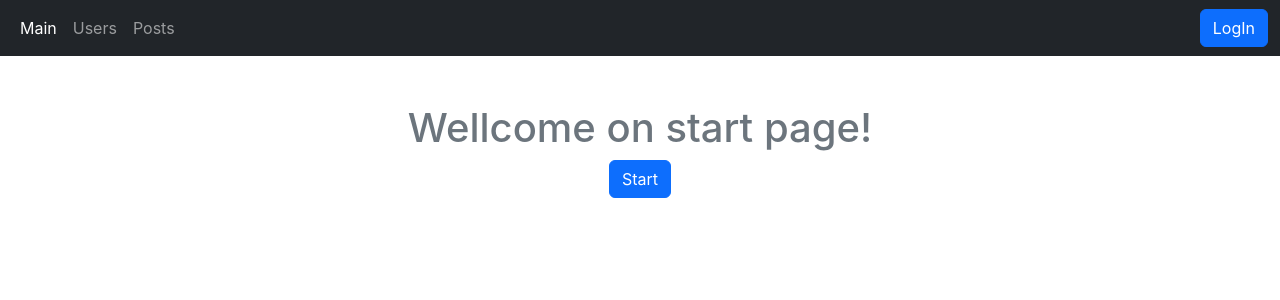
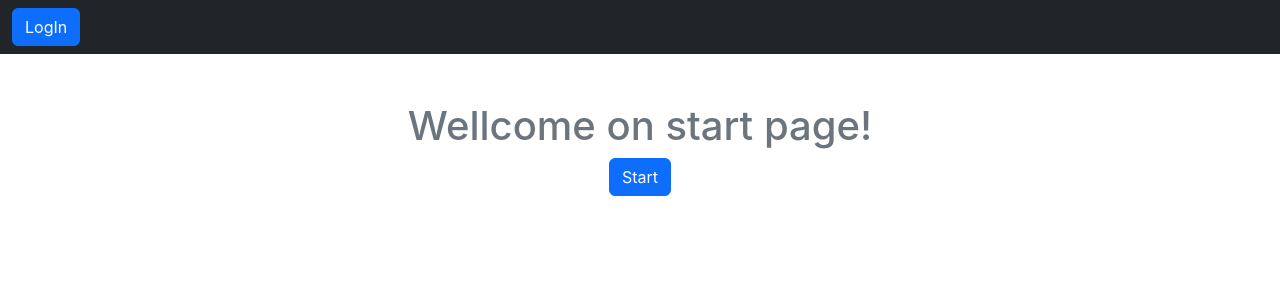
Before and after one commit to SashaPt/hw-task3, a React (Create React App) app: page / in a window 1280 px wide. Shown: the top 300 px of the page. Built offline with nearby package versions, Linux system fonts and the light colour scheme.

Commit message:
Fixed Login & ModalLogin componenets

```diff
--- a/src/components/App.tsx
+++ b/src/components/App.tsx
@@ -1,20 +1,27 @@
-import React, { useState } from 'react';
+import React, { useEffect, useState } from 'react';
 import './App.css';
 import NavBar from './NavBar/NavBar';
 import AppRoutes from './AppRoutes';
 import Context from '../context/context';
-import Modal from './Modal/Modal';
+import ModalLogin from './ModalLogin/ModalLogin';
 
 function App() {
   const [openModal, setOpenModal] = useState(false);
+  const [isLoginUser, setIsLoginUser] = useState(false);
+  useEffect(() => {
+    const token = localStorage.getItem('token');
+    if (token) {
+      setIsLoginUser(true);
+    }
+  }, []);
   return (
-    <Context.Provider value={{ openModal, setOpenModal }}>
+    <Context.Provider value={{ openModal, setOpenModal, isLoginUser, setIsLoginUser }}>
       <div className="App">
         <NavBar />
         <div className="container">
           <AppRoutes />
         </div>
-        <Modal />
+        <ModalLogin />
       </div>
     </Context.Provider>
   );
--- a/src/components/AppRoutes.tsx
+++ b/src/components/AppRoutes.tsx
@@ -1,16 +1,26 @@
-import React from 'react';
+import React, { useContext } from 'react';
 import { Route, Routes } from 'react-router-dom';
+import Context from '../context/context';
 import Main from '../pages/Main';
 import Posts from '../pages/Posts';
 import Users from '../pages/Users';
 
 const AppRoutes = () => {
+  const { isLoginUser } = useContext(Context);
   return (
-    <Routes>
-      <Route path="users" element={<Users />} />
-      <Route path="posts" element={<Posts />} />
-      <Route path="*" element={<Main />} />
-    </Routes>
+    <>
+      {isLoginUser ? (
+        <Routes>
+          <Route path="users" element={<Users />} />
+          <Route path="posts" element={<Posts />} />
+          <Route path="*" element={<Main />} />
+        </Routes>
+      ) : (
+        <Routes>
+          <Route path="*" element={<Main />} />
+        </Routes>
+      )}
+    </>
   );
 };
 
--- a/src/components/Login/Login.tsx
+++ b/src/components/Login/Login.tsx
@@ -1,9 +1,32 @@
-import React, { useState } from 'react';
+import React, { useContext, useState } from 'react';
+import { Link, useLocation } from 'react-router-dom';
+import Context from '../../context/context';
+import http from '../../http';
 
 const Login = () => {
-  const [login, setLogin] = useState('');
-  const [password, setPassword] = useState('');
-  console.log(login, password)
+  const [login, setLogin] = useState('eve.holt@reqres.in');
+  const [password, setPassword] = useState('cityslicka');
+  const { setOpenModal, setIsLoginUser } = useContext(Context);
+  const location = useLocation();
+  const isLogin = location.pathname === '/login';
+  const authorization = async () => {
+    const data = { email: login, password: password };
+    const authorizationData = await http.post(
+      `${isLogin ? 'login' : 'registration'}`,
+      data
+    );
+    if (authorizationData.data.token) {
+      console.log('authorization');
+      localStorage.setItem('token', authorizationData.data.token);
+      setIsLoginUser(true);
+      setOpenModal(false);
+    }
+    if (authorizationData.data?.email) {
+      alert('Congratulate you with successfull registration!');
+      setLogin('');
+      setPassword('');
+    }
+  };
   return (
     <form>
       <div className="mb-3">
@@ -27,6 +50,30 @@ const Login = () => {
           onChange={(event) => setPassword(event.target.value)}
         />
       </div>
+      <div>
+        <Link to={isLogin ? 'registration' : 'login'}>
+          {isLogin
+            ? 'Do not have an account? Registration!'
+            : 'Have an account? Login!'}
+        </Link>
+      </div>
+      <div className="d-flex align-items-center justify-content-center">
+        <button
+          type="button"
+          className="btn btn-secondary m-3"
+          data-bs-dismiss="modal"
+          onClick={() => setOpenModal(false)}
+        >
+          Close
+        </button>
+        <button
+          type="button"
+          className="btn btn-primary m-3"
+          onClick={() => authorization()}
+        >
+          {isLogin ? 'Login' : 'Registration'}
+        </button>
+      </div>
     </form>
   );
 };
--- a/src/components/Modal/Modal.tsx
+++ b/src/components/ModalLogin/ModalLogin.tsx
@@ -2,7 +2,7 @@ import React, { useContext } from 'react';
 import Context from '../../context/context';
 import Login from '../Login/Login';
 
-const Modal = () => {
+const ModalLogin = () => {
   const { openModal, setOpenModal } = useContext(Context);
   return (
     <div
@@ -11,8 +11,9 @@ const Modal = () => {
         openModal && 'd-flex justify-content-center align-items-center'
       }`}
       tabIndex={-1}
+      onClick={() => setOpenModal(false)}
     >
-      <div className="modal-dialog">
+      <div className="modal-dialog" onClick={(event) => event.stopPropagation()}>
         <div className="modal-content">
           <div className="modal-header">
             <h5 className="modal-title">Modal title</h5>
@@ -27,23 +28,11 @@ const Modal = () => {
           <div className="modal-body">
             <Login/>
           </div>
-          <div className="modal-footer">
-            <button
-              type="button"
-              className="btn btn-secondary"
-              data-bs-dismiss="modal"
-              onClick={() => setOpenModal(false)}
-            >
-              Close
-            </button>
-            <button type="button" className="btn btn-primary">
-              Save changes
-            </button>
-          </div>
+
         </div>
       </div>
     </div>
   );
 };
 
-export default Modal;
+export default ModalLogin;
--- a/src/components/NavBar/NavBar.tsx
+++ b/src/components/NavBar/NavBar.tsx
@@ -3,11 +3,17 @@ import { Link } from 'react-router-dom';
 import Context from '../../context/context';
 
 const NavBar = () => {
-  const { setOpenModal } = useContext(Context);
+  const { setOpenModal, isLoginUser, setIsLoginUser } = useContext(Context);
+  const logout = () => {
+    localStorage.clear();
+    setIsLoginUser(false);
+  }
   return (
     <nav className="navbar navbar-expand-lg navbar-dark bg-dark mb-5">
       <div className="container-fluid">
-        <ul className="navbar-nav me-auto mb-2 mb-lg-0">
+        {isLoginUser ?
+      <>
+      <ul className="navbar-nav me-auto mb-2 mb-lg-0">
           <li className="nav-item">
             <Link className="nav-link active" aria-current="page" to="main">
               Main
@@ -24,9 +30,15 @@ const NavBar = () => {
             </Link>
           </li>
         </ul>
-        <button className="btn btn-primary" onClick={() => setOpenModal(true)}>
-          LogIn
+        <button className="btn btn-primary" onClick={() => logout()}>
+          LogOut
         </button>
+      </>
+      : <Link to="login" className="btn btn-primary" onClick={() => setOpenModal(true)}>
+      LogIn
+    </Link>
+      }
+
       </div>
     </nav>
   );
--- a/src/context/context.ts
+++ b/src/context/context.ts
@@ -1,9 +1,14 @@
 import { createContext, Dispatch, SetStateAction } from "react";
 
-const Context = createContext({} as IModal);
+const Context = createContext({} as IModal & IAuth);
 export default Context;
 
 interface IModal {
     openModal: boolean,
     setOpenModal: Dispatch<SetStateAction<boolean>>
 }
+
+interface IAuth {
+    isLoginUser: boolean;
+    setIsLoginUser: Dispatch<SetStateAction<boolean>>;
+  }
```
